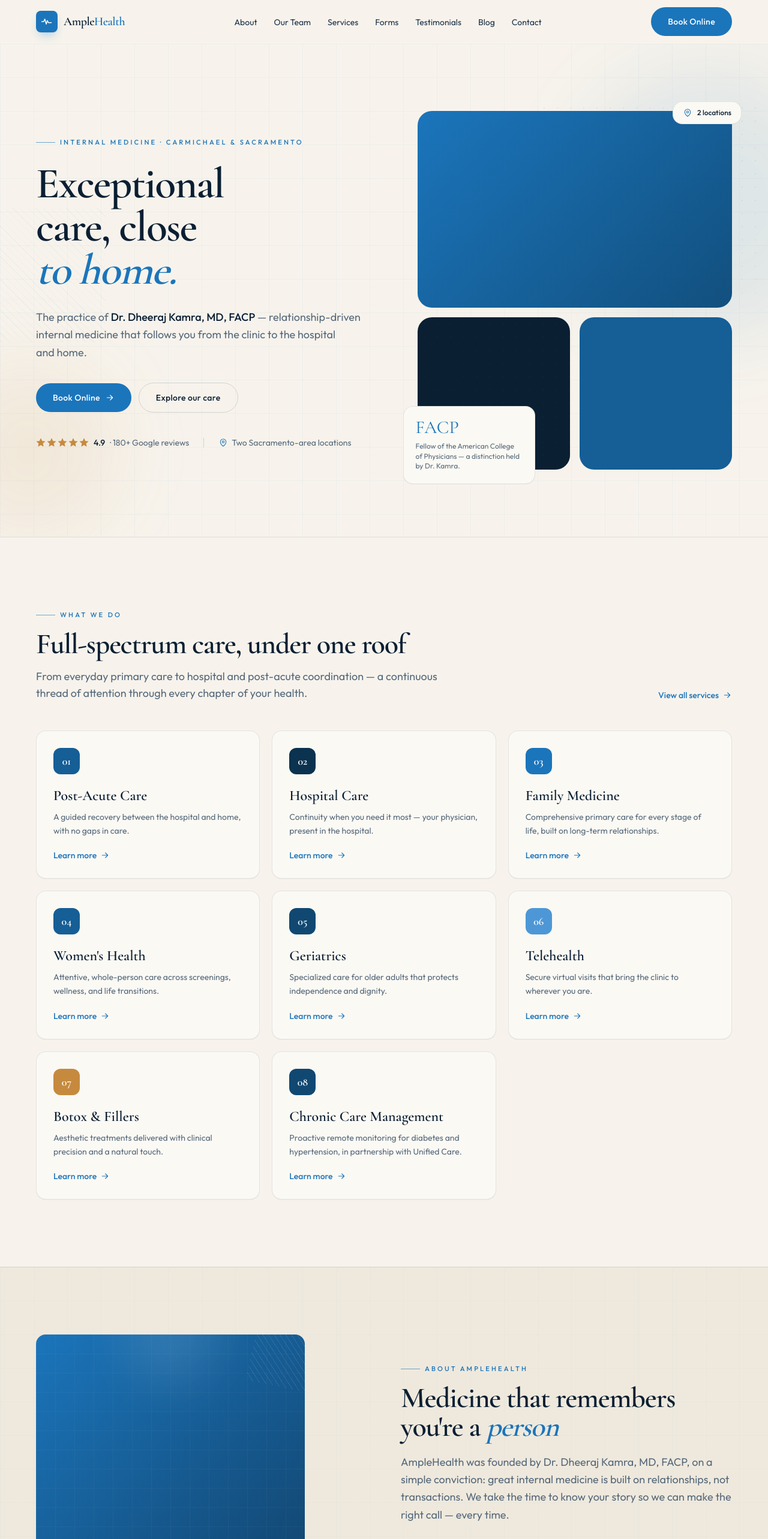
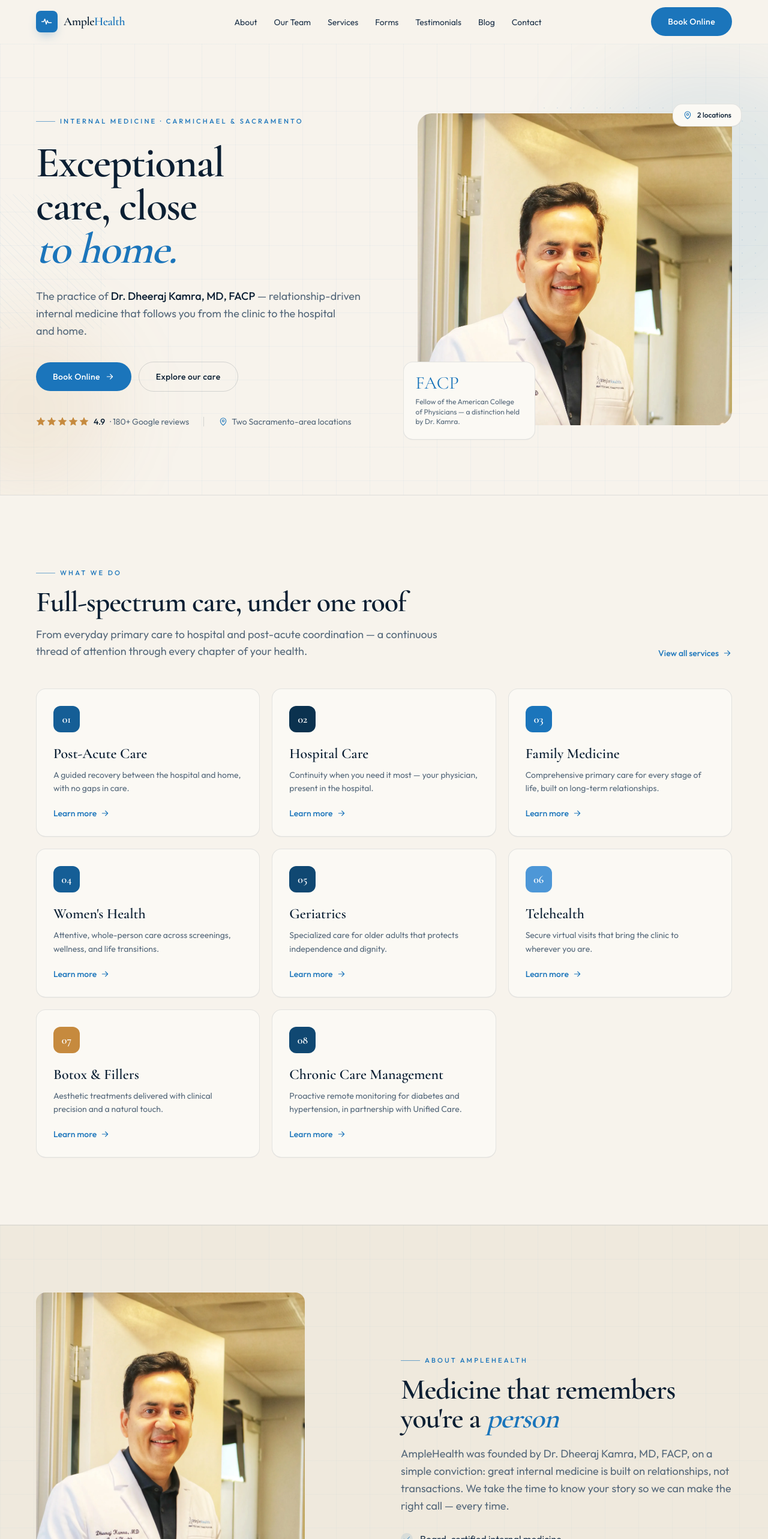
Before and after one commit to arjun-kamra/AmpleHealth, a Next.js app: page / in a window 1280 px wide. Shown: the top 2566 px of the page at 60% size. Built offline with nearby package versions, Linux system fonts and the light colour scheme.

Commit message:
Replace homepage placeholders with Dr. Kamra photo in hero and about sections

```diff
--- a/app/page.tsx
+++ b/app/page.tsx
@@ -77,13 +77,13 @@
         <div className="container-page relative grid items-center gap-14 py-20 md:py-28 lg:grid-cols-2">
           <Reveal>
             <div className="relative">
-              <Placeholder
-                tone="#1B75BB"
-                ratio="4 / 5"
-                monogram="DK"
-                label="Dr. Dheeraj Kamra"
-                className="max-w-md"
-              />
+              <div className="max-w-md overflow-hidden rounded-2xl">
+                <img
+                  src="/team/dheeraj-kamra.jpg"
+                  alt="Dr. Dheeraj Kamra, MD, FACP"
+                  className="w-full h-full object-cover object-top"
+                />
+              </div>
               <div className="card-surface absolute -bottom-6 right-2 hidden max-w-[230px] p-5 sm:block lg:-right-8">
                 <p className="font-serif text-2xl text-brand">FACP</p>
                 <p className="mt-1.5 text-xs leading-snug text-ink-muted">
--- a/components/home/Hero.tsx
+++ b/components/home/Hero.tsx
@@ -119,7 +119,7 @@
           </motion.div>
         </div>
 
-        {/* Visual collage — tonal placeholder panels */}
+        {/* Dr. Kamra photo */}
         <motion.div
           style={{ y: yPanel }}
           initial={{ opacity: 0, scale: 0.96 }}
@@ -127,25 +127,13 @@
           transition={{ duration: 0.9, ease: easeOut, delay: 0.3 }}
           className="relative mx-auto w-full max-w-md lg:max-w-none"
         >
-          <div className="grid grid-cols-2 gap-4">
-            <div
-              className="col-span-2 aspect-[16/10] overflow-hidden rounded-3xl"
-              style={{
-                background:
-                  "linear-gradient(135deg, #1B75BB 0%, #104872 120%)",
-              }}
-            >
-              <div className="bg-grid h-full w-full opacity-25" />
-            </div>
-            <div className="aspect-square overflow-hidden rounded-3xl bg-ink">
-              <div className="bg-dots h-full w-full opacity-30" />
-            </div>
-            <div
-              className="aspect-square overflow-hidden rounded-3xl"
-              style={{ background: "#155E96" }}
-            >
-              <div className="bg-hatch h-full w-full opacity-50" />
-            </div>
+          <div className="overflow-hidden rounded-3xl">
+            <img
+              src="/team/dheeraj-kamra.jpg"
+              alt="Dr. Dheeraj Kamra, MD, FACP"
+              className="w-full object-cover object-top"
+              style={{ maxHeight: "520px" }}
+            />
           </div>
 
           {/* floating credential badge */}
```
